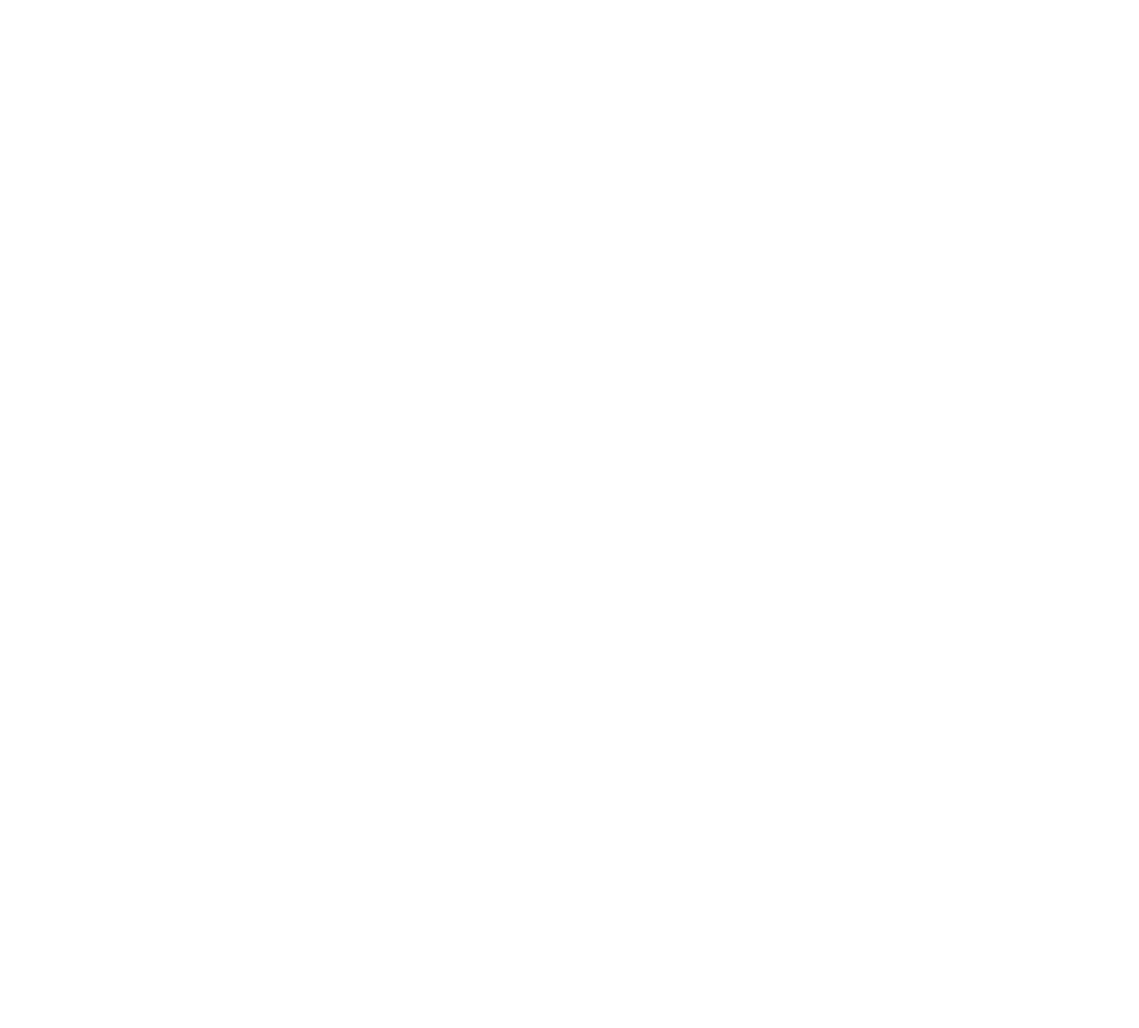
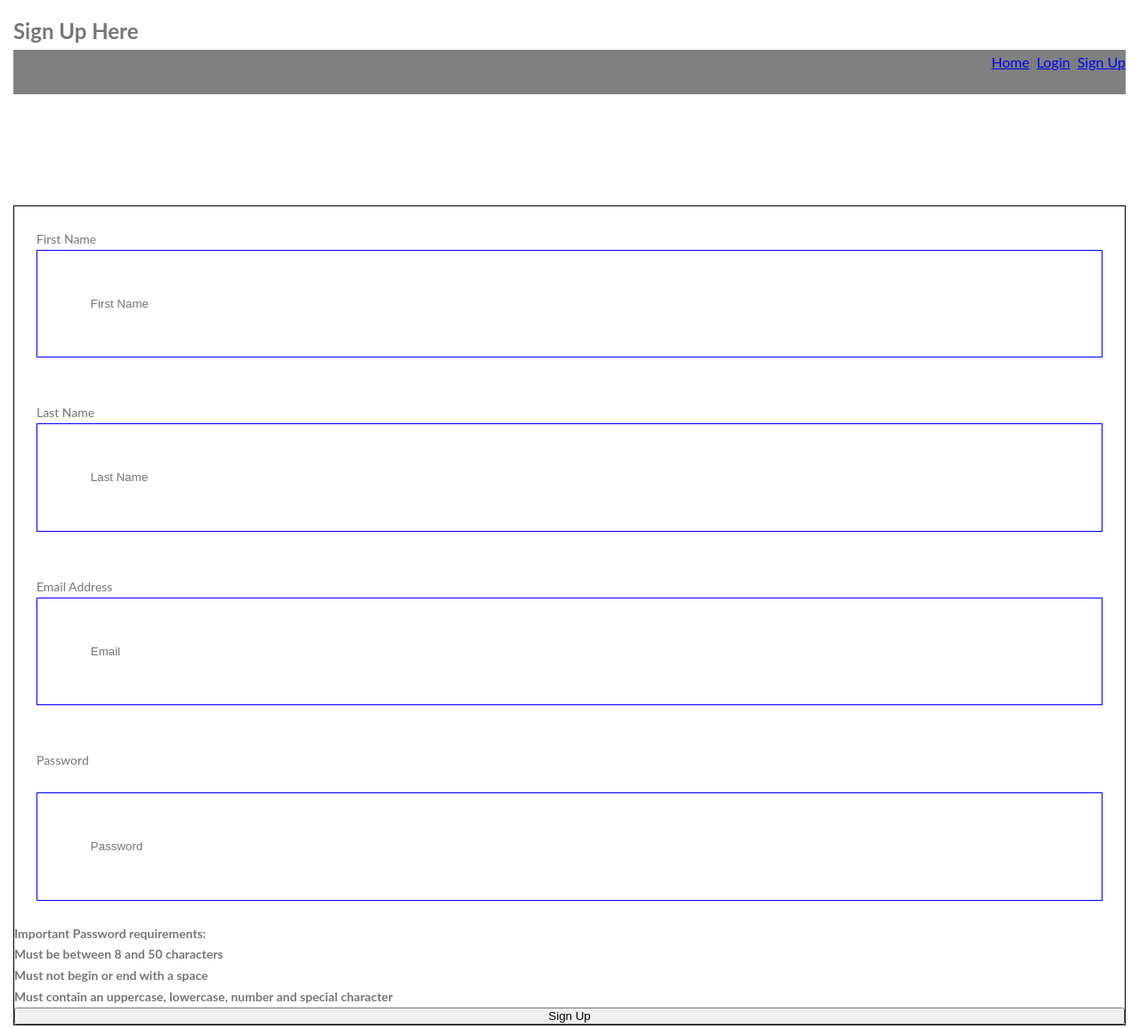
Before and after one commit to thorn086/wine-vinyard, a React app in the folder wine-vinyard/: page /signup in a window 1280 px wide. Shown: the whole page at 89% size. Before the commit the page ends 800 px from the top, so only its background shows below. Built offline with nearby package versions, Linux system fonts and the light colour scheme.

Commit message:
added signup and changes some of the css files

```diff
--- a/wine-vinyard/src/components/App/App.css
+++ b/wine-vinyard/src/components/App/App.css
@@ -10,12 +10,12 @@ body {
     font-size: 16px;
     line-height: 1.7;
     color: #777;
-    padding: 30px;
+    padding: 15px;
     width:100%;
 }
 
 .header{
-    height: 95vh;
+    height: 75vh;
     background-image:linear-gradient(
         to right bottom,
         #616010c6,
@@ -28,5 +28,4 @@ body {
 
 h1{
     text-align: center;
-    font-size: 50px;
 }
--- a/wine-vinyard/src/components/App/App.js
+++ b/wine-vinyard/src/components/App/App.js
@@ -2,25 +2,26 @@ import React from 'react'
 import Home from '../../pages/Home/Home'
 import dummyStore from '../../dummy-store'
 import { Switch, Route } from 'react-router-dom'
-import WineContent from '../../pages/WineContent'
+import WineContent from '../../pages/WineContent/WineContent'
 import Categories from '../../pages/wine_categories/wine_categories'
+import SignUp from '../../pages/SignUp/SignUp'
 import './App.css'
 import WineContext from '../../context'
 class App extends React.Component {
-    constructor() {
-        super()
-        this.state = {
-            rdWine: [],
-            wtWine: [],
-            wines: []
+    constructor(props) {
+        super(props)
+     this.state={
+         wines:[],
         }
-    }
+        //fetch(apiURL).then(res => res.json).then(res => this.state = res.wines)
+ }
 
 
 
-    componentDidMount() {
-        setTimeout(() => this.setState(dummyStore), 600)
 
+    async componentDidMount() {
+        this.setState(dummyStore)
+        //to do: all wine api here to set state
     }
 
     render() {
@@ -32,10 +33,11 @@ class App extends React.Component {
         return (
             <WineContext.Provider value={wineContext}>
                 <div>
-                    <Switch>
+                    <Switch className='route-paths' aria-live='polite'>
                         <Route exact path='/'><Home  /></Route>
                         <Route exact path='/wine'><Categories /></Route>
-                        <Route path='/wine/:id' component={WineContent}></Route>
+                        <Route  path='/wine/:id'><WineContent /></Route>
+                        <Route path='/signup'><SignUp /></Route>
                     </Switch>
                 </div>
             </WineContext.Provider>
--- a/wine-vinyard/src/components/Title/Title.css
+++ b/wine-vinyard/src/components/Title/Title.css
@@ -11,26 +11,26 @@
 
 }
 .letter{
-    font-size: 95px;
+    font-size: 45px;
     color:rgb(245, 6, 6);
 }
 .heading-main{
 display:block;
-font-size: 60px;
+font-size: 25px;
 font-weight: 400;
-letter-spacing: 30px;
+letter-spacing: 3px;
 border-bottom:2px solid #fff;
 }
 .word-sub{
     color:rgb(65, 255, 78);
     font-weight: 900;
-    font-size: 30px;
+    font-size: 14px;
 
 }
 .heading-sub{
     padding-top:2%;
 display: block;
-font-size: 20px;
+font-size: 17px;
 font-weight: 400;
 letter-spacing: 20px;
 }
--- /dev/null
+++ b/wine-vinyard/src/pages/SignUp/SignUp.css
@@ -0,0 +1,17 @@
+.signup-form-box{
+    margin-top: 10%;
+    display:flex;
+    flex-direction: column;
+    border: 1px solid black;
+    font-size: 14px;
+}
+.signup-field{
+    display:flex;
+    flex-direction: column;
+    margin:2% ;
+}
+.signup_input{
+    border: 1px solid blue;
+    height: 30px;
+    padding: 5%;
+}
--- /dev/null
+++ b/wine-vinyard/src/pages/SignUp/SignUp.js
@@ -0,0 +1,98 @@
+import React from 'react'
+import NavBar from '../../components/NavBar/NavBar'
+import './SignUp.css'
+//create fetch for API to users
+//create test suite
+
+class SignUp extends React.Component {
+    static defaultProps = {
+        location: {},
+        history: {
+            push: () => { },
+        }
+    }
+
+    state = { error: null }
+
+
+    render() {
+        return (
+            <div className='signup-form'>
+                <h2 className='signup-title'>Sign Up Here</h2>
+                <NavBar />
+                <form className='signup-form-box' onSubmit={this.handleSubmit}>
+                    <div className='signup-field'>
+                        <label
+                            htmlFor='first_name'
+                            className='signup_label'
+                        >First Name</label>
+                        <input
+                            className='signup_input'
+                            type='text'
+                            name='first_name'
+                            id='first_name'
+                            placeholder='First Name'
+                        />
+                    </div>
+                    <div className='signup-field'>
+                        <label
+                            htmlFor='last_name'
+                            className='signup_label'
+                        >Last Name</label>
+                        <input
+                            className='signup_input'
+                            type='text'
+                            name='last_name'
+                            id='last_name'
+                            placeholder='Last Name'
+                        />
+                    </div>
+                    <div className='signup-field'>
+                        <label
+                            htmlFor='email'
+                            className='signup_label'
+                        >Email Address</label>
+                        <input
+                            className='signup_input'
+                            type='text'
+                            name='email'
+                            id='email'
+                            placeholder='Email'
+                        />
+                    </div>
+                    <div className='signup-field'>
+                        <label
+                            htmlFor='password'
+                            className='signup_label'
+                        >Password</label><br />
+                        <input
+                            className='signup_input'
+                            type='password'
+                            name='password'
+                            id='password'
+                            placeholder='Password'
+                        />
+                    </div>
+                    <div className='signup-password-req'>
+                        <strong>
+                            Important Password requirements:<br />
+                            Must be between 8 and 50 characters<br />
+                            Must not begin or end with a space<br />
+                            Must contain an uppercase, lowercase, number and special character
+                  </strong>
+                    </div>
+                    <button className='submit-btn' type='submit' value='SignUp'>
+                        Sign Up
+              </button>
+                </form>
+                <div className='error-message'>
+                    <strong>
+                        {this.state.error}
+                    </strong>
+                </div>
+            </div>
+        )
+    };
+
+}
+export default SignUp
--- a/wine-vinyard/src/pages/WineContent.js
+++ /dev/null
@@ -1,37 +0,0 @@
-import React from 'react'
-import NavBar from '../components/NavBar/NavBar'
-import WineContext from '../context'
-import {getWineItem} from '../helpers'
-
-
-class WineContent extends React.Component {
-
-    static contextType = WineContext
-    render() {
-        const {wines}=this.context
-        const { id} = this.props.match.params
-        console.log(id)
-        const info = getWineItem(wines,parseInt(id))
-
-
-        console.log("info",info)
-        console.log('info name',)
-        return (
-            <div className='wine-content-page'>
-                <h1 className='catigories-title'>Selected Wine</h1>
-                <NavBar />
-              <h2 className='individual-wine'>name</h2>
-
-            <button tag='button' onClick={()=> this.props.history.goBack()}>Back</button>
-
-            </div>
-        )
-    }
-}
-export default WineContent
-
-WineContent.defaultProps = {
-    history: {
-        goBack: () => { },
-    }
-}
--- /dev/null
+++ b/wine-vinyard/src/pages/WineContent/WineContent.js
@@ -0,0 +1,46 @@
+import React from 'react'
+import NavBar from '../../components/NavBar/NavBar'
+import WineContext from '../../context'
+import { getWineItem } from '../../helpers'
+
+//Add test suite
+
+class WineContent extends React.Component {
+
+    static contextType = WineContext
+    render() {
+        const { wines } = this.context
+        const { id } = this.props.match.params
+        const info = getWineItem(wines, parseInt(id))
+
+        return (
+
+            <div className='wine-content-page'>
+                <h1 className='catigories-title'>Selected Wine</h1>
+                <NavBar />
+                {info.map(item => {
+                    return (
+                        <div key={item.id}>
+                            <h2 className='individual-info[0]'>{item.name}</h2>
+                            <p>{item.date}</p>
+                            <p>{item.content}</p>
+                            <p>{item.rating}</p>
+                        </div>
+                    )
+                }
+                )}
+
+                <button tag='button' onClick={() => this.props.history.goBack()}>Back</button>
+
+            </div>
+
+        )
+    }
+}
+export default WineContent
+
+WineContent.defaultProps = {
+    history: {
+        goBack: () => { },
+    }
+}
--- a/wine-vinyard/src/pages/wine_categories/wine_categories.js
+++ b/wine-vinyard/src/pages/wine_categories/wine_categories.js
@@ -7,8 +7,8 @@ import Wine from '../../components/Wine/Wine'
 class Categories extends React.Component {
     static contextType = WineContext
     render() {
-        const { wines } = this.context
-        console.log(wines)
+        //const { wines } = this.context
+
         return (
             <div className='wine-catigories-page'>
                 <h1 className='catigories-title'>Wine Categories</h1>
```
